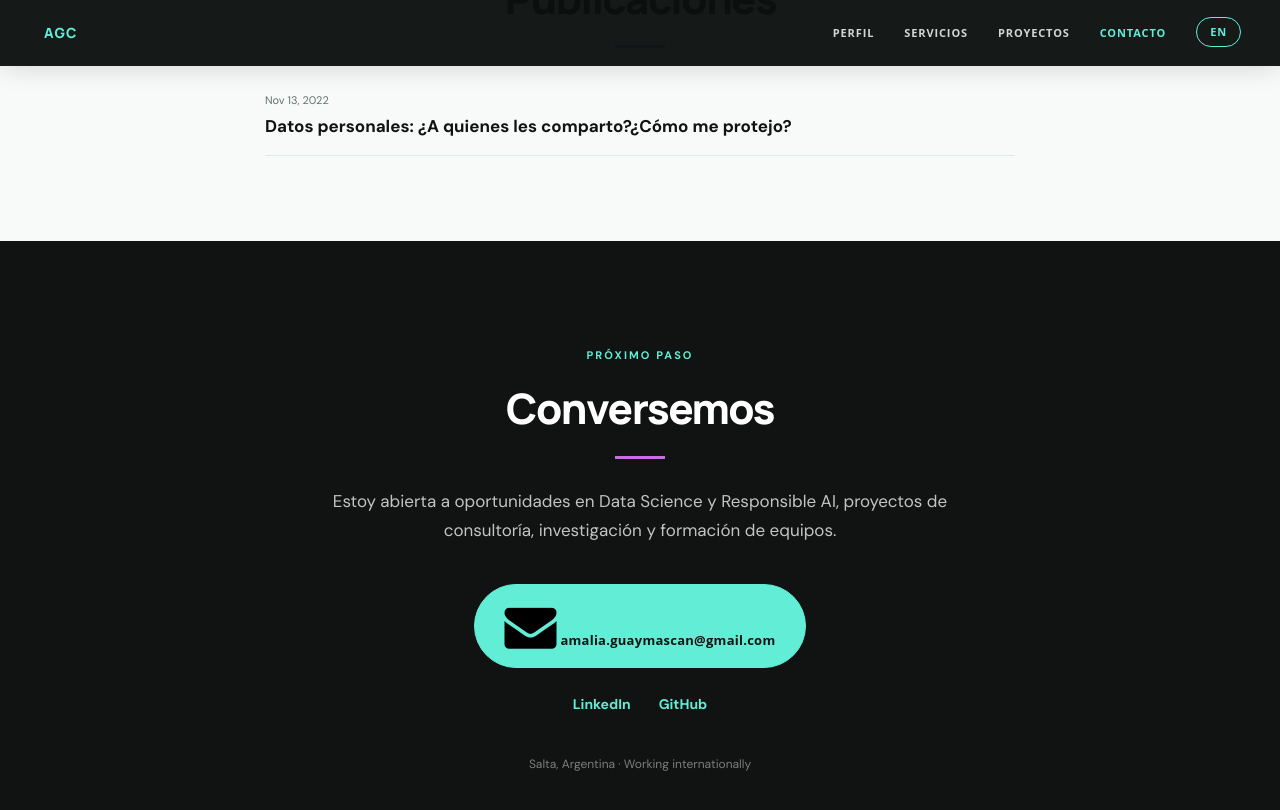
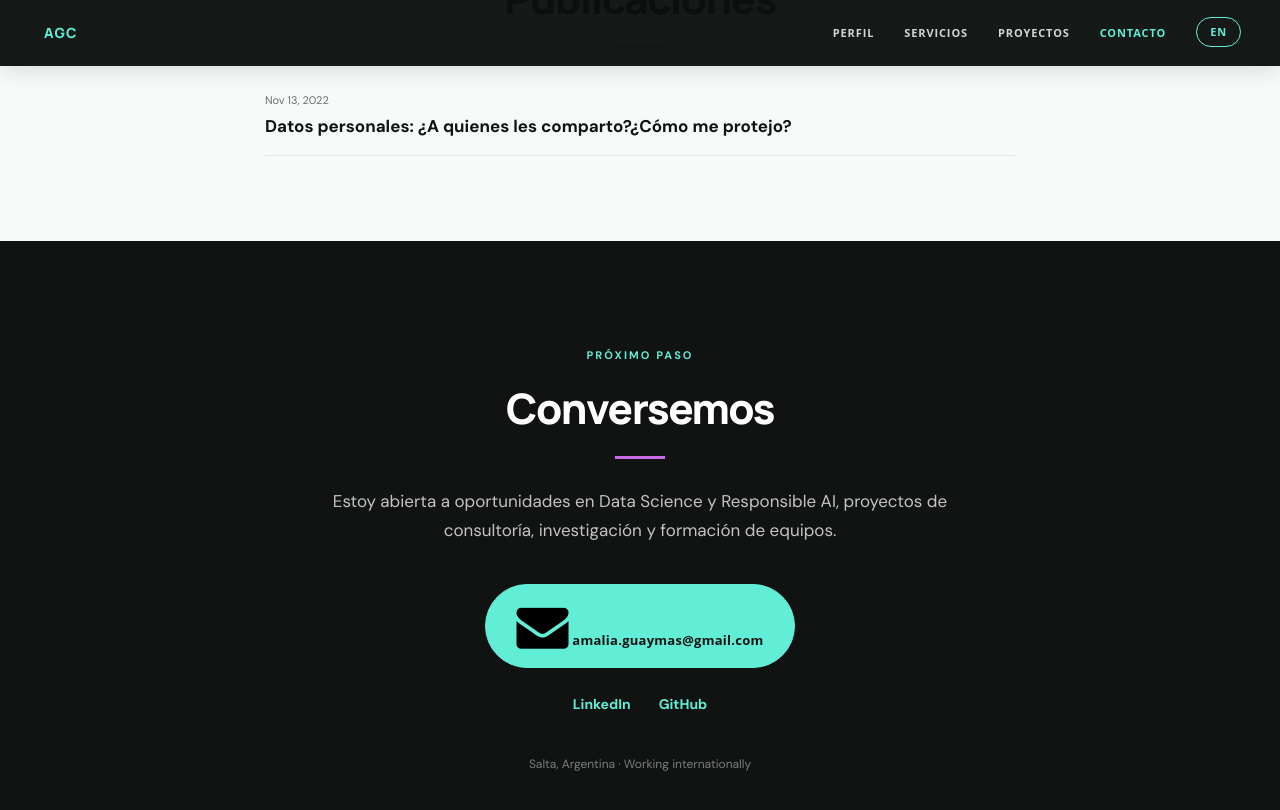
Before and after one commit to AmaliaGuaymasCanavire/amaliaguaymascanavire.github.io, a Jekyll site: the page built from index.html, in a window 1280 px wide and 900 px high, scrolled down 4066 px. Shown: the top 810 px of the window. Built offline with Jekyll 4.4.1, drawn with Linux system fonts in a browser that asks for light colours; part of the change alters nothing that is shown.

Commit message:
Update site metadata and canonical URL

```diff
--- a/_config.yml
+++ b/_config.yml
@@ -1,9 +1,10 @@
 # Site settings
-title: Soy Amalia Carolina Guaymás Canavire
-email: amalia.guaymascan@gmail.com
-description: > # this means to ignore newlines until "baseurl:"
-baseurl: "" # the subpath of your site, e.g. /blog/
-url: "" # the base hostname & protocol for your site
+title: Amalia Guaymás Canavire | Data Science & Responsible AI
+email: amalia.guaymas@gmail.com
+description: >-
+  Data Science, Responsible AI and Technology Consulting. Data and AI for people-centered decisions, responsible innovation and social impact.
+baseurl: ""
+url: "https://amaliaguaymascanavire.github.io"
 
 twitter_username: AmyCGC
 github_username: amaliaguaymascanavire
```
